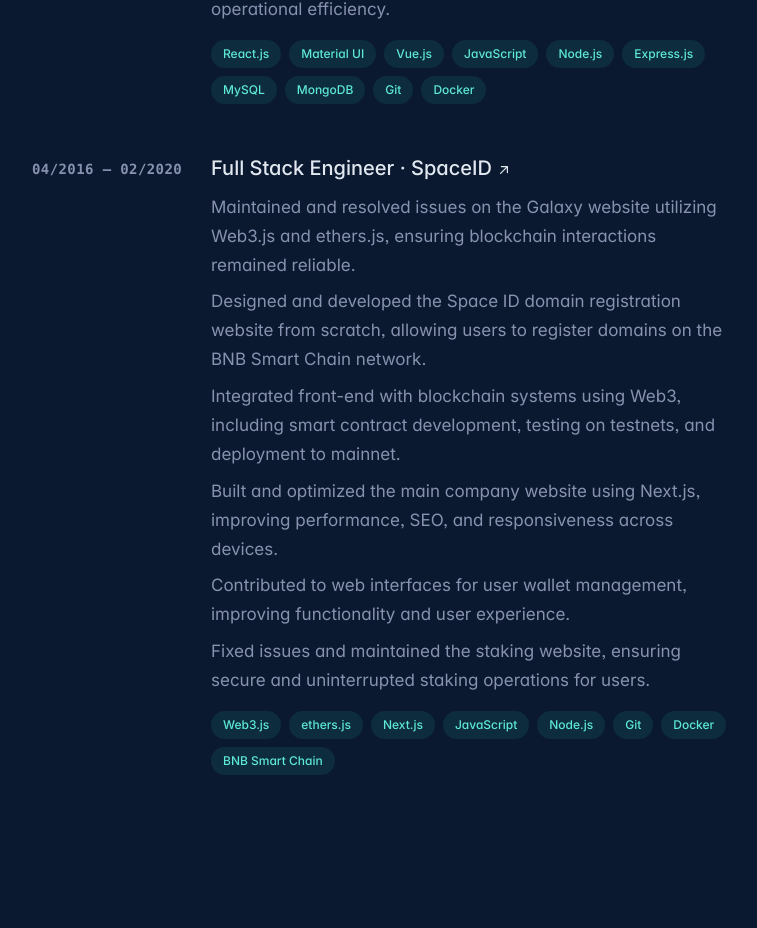
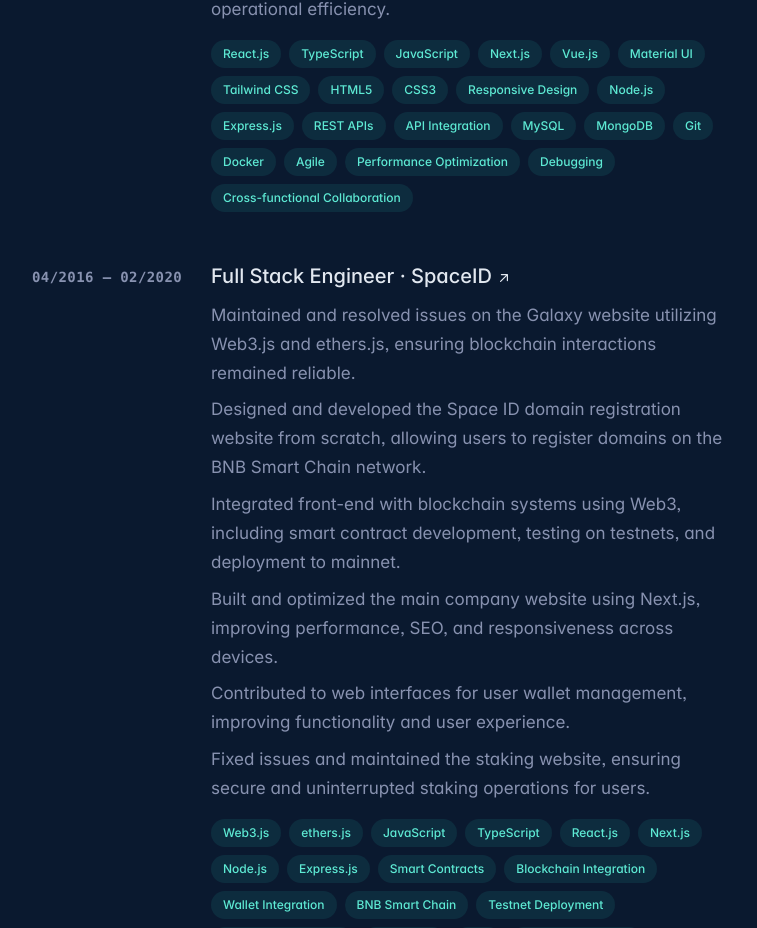
Before and after one commit to keithjackson1031/keithjackson1031, a Next.js app: page / in a window 1280 px wide. Shown: the part 1251-2179 px from the top of the page, without its empty margins (416-1173 px from the left). Built offline with nearby package versions, Linux system fonts and the light colour scheme; a web font is replaced by a local one.

Commit message:
updated experience part for portfolio website

```diff
--- a/components/Experience.tsx
+++ b/components/Experience.tsx
@@ -12,7 +12,30 @@
         'Collaborated closely with Product Managers and team members to enhance product features and deliver seamless service updates.',
         'Contributed to the design and development of scalable full stack solutions that supported business growth and improved operational efficiency.'
       ],
-      technologies: ['React.js', 'Material UI', 'Vue.js', 'JavaScript', 'Node.js', 'Express.js', 'MySQL', 'MongoDB', 'Git', 'Docker'],
+      technologies: [
+        'React.js',
+        'TypeScript',
+        'JavaScript',
+        'Next.js',
+        'Vue.js',
+        'Material UI',
+        'Tailwind CSS',
+        'HTML5',
+        'CSS3',
+        'Responsive Design',
+        'Node.js',
+        'Express.js',
+        'REST APIs',
+        'API Integration',
+        'MySQL',
+        'MongoDB',
+        'Git',
+        'Docker',
+        'Agile',
+        'Performance Optimization',
+        'Debugging',
+        'Cross-functional Collaboration'
+      ],
       url: 'https://primeitek.com/'
     },
     {
@@ -27,8 +50,31 @@
         'Contributed to web interfaces for user wallet management, improving functionality and user experience.',
         'Fixed issues and maintained the staking website, ensuring secure and uninterrupted staking operations for users.'
       ],
-      technologies: ['Web3.js', 'ethers.js', 'Next.js', 'JavaScript', 'Node.js', 'Git', 'Docker', 'BNB Smart Chain'],
-      url: '#'
+      technologies: [
+        'Web3.js',
+        'ethers.js',
+        'JavaScript',
+        'TypeScript',
+        'React.js',
+        'Next.js',
+        'Node.js',
+        'Express.js',
+        'Smart Contracts',
+        'Blockchain Integration',
+        'Wallet Integration',
+        'BNB Smart Chain',
+        'Testnet Deployment',
+        'Mainnet Deployment',
+        'REST APIs',
+        'SEO',
+        'Responsive Design',
+        'Performance Optimization',
+        'Git',
+        'Docker',
+        'UI/UX',
+        'Problem Solving'
+      ],
+      url: 'https://space.id'
     },
   ];
 
```
